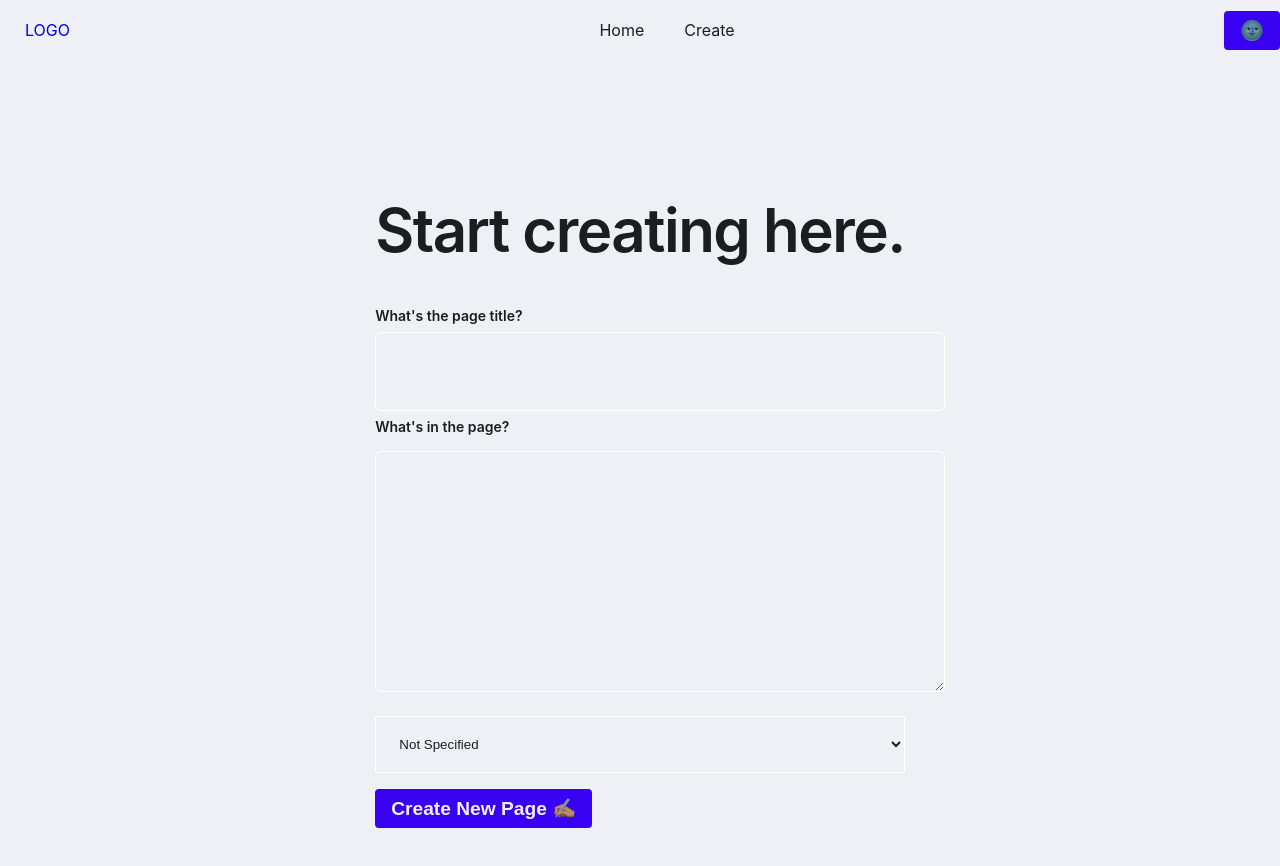
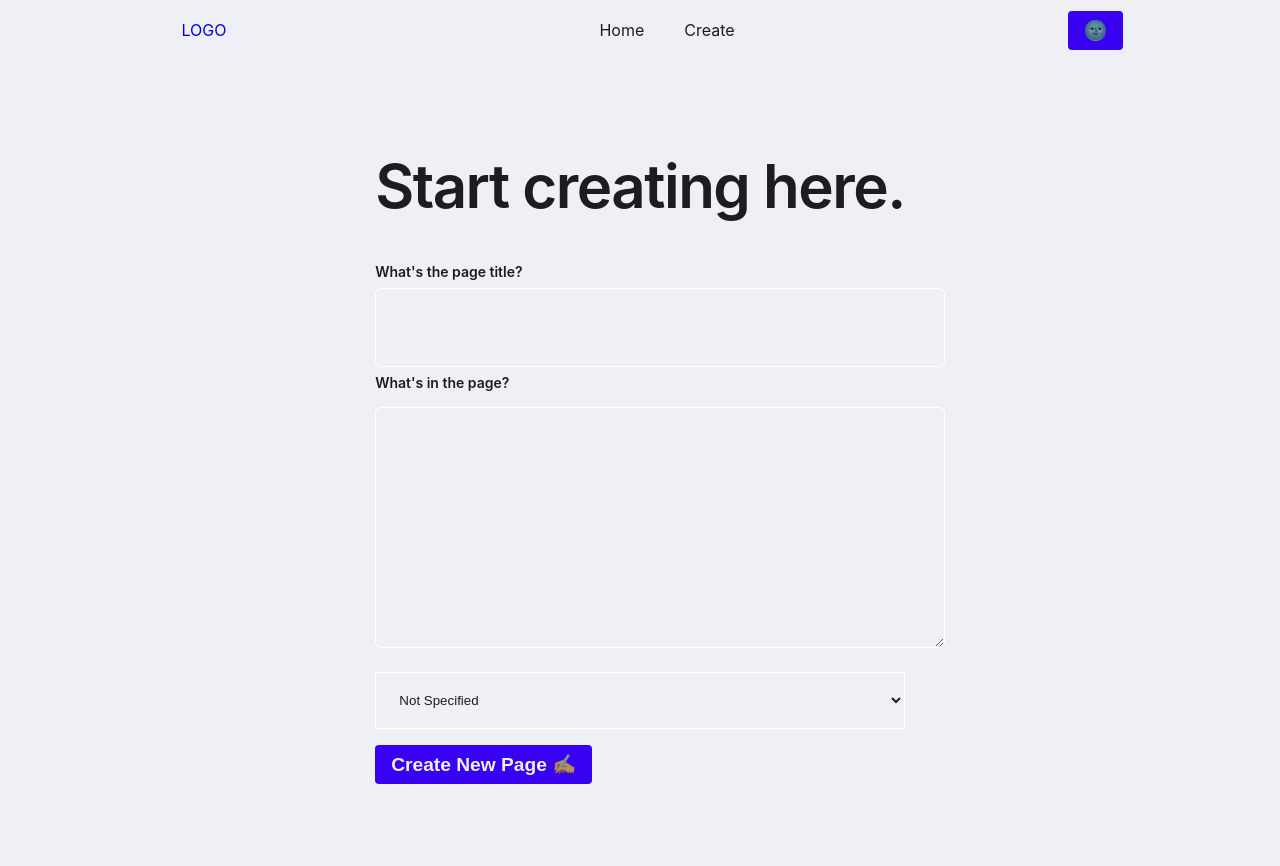
Before and after one commit to Chantz-J/notion-integration-client, a React (Create React App) app: page /create-page in a window 1280 px wide. Shown: the top 866 px of the page. After the commit the page ends 836 px from the top, so only its background shows below. Built offline with nearby package versions, Linux system fonts and the light colour scheme.

Commit message:
fixed padding on form.

```diff
--- a/src/components/Navbar/styles.js
+++ b/src/components/Navbar/styles.js
@@ -26,7 +26,7 @@ export const StyledNavbar = styled.div`
             align-items: center;
     -webkit-box-pack: justify;
         -ms-flex-pack: justify;
-            justify-content: space-between;
+            justify-content: space-around;
     max-width: 1440px;
     width: 100%;
     height: 60px;
--- a/src/pages/create-page.js
+++ b/src/pages/create-page.js
@@ -53,7 +53,7 @@ export default function CreatePage(){
         title={'Create Page | Recharge Notion Integration'}
         description={'Have a topic? Complete the form and submit you expertise!'}
       />
-        <FlexColumn>
+        <FlexColumn style={{ padding: '20px 0' }}>
           <Container style={{justifyContent: 'center'}}>
             <AuthWrapper onSubmit={handlePageCreation}>
               <StyledH1>Start creating here.</StyledH1>
```
